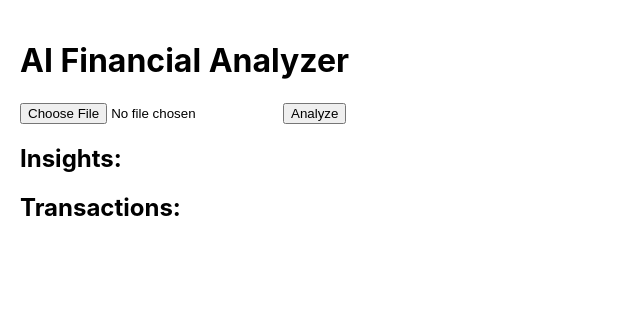
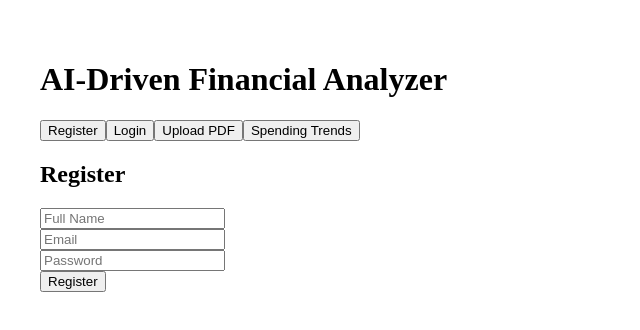
Before and after one commit to dxzielinski/aidfa-frontend, a React (Create React App) app: page / in a window 1280 px wide. Shown: the top 330 px of the page, without its empty margins (0-640 px from the left). Built offline with nearby package versions, Linux system fonts and the light colour scheme.

Commit message:
endpoints added and .js deleted

```diff
--- a/src/App.js
+++ /dev/null
@@ -1,58 +0,0 @@
-import React, { useState } from 'react';
-
-function App() {
-  const [file, setFile] = useState(null);
-  const [insights, setInsights] = useState('');
-  const [transactions, setTransactions] = useState([]);
-
-  const handleFileChange = (e) => {
-    setFile(e.target.files[0]);
-  };
-
-  const handleUpload = async () => {
-    if (!file) {
-      alert('Please select a file first!');
-      return;
-    }
-
-    const formData = new FormData();
-    formData.append('file', file);
-
-    try {
-      const response = await fetch('http://localhost:8000/process-transactions', {
-        method: 'POST',
-        body: formData,
-      });
-
-      const data = await response.json();
-      setInsights(data.insights);
-      setTransactions(data.transactions);
-    } catch (error) {
-      console.error('Error uploading file:', error);
-      alert('Upload failed.');
-    }
-  };
-
-  return (
-    <div style={{ padding: '20px' }}>
-      <h1>AI Financial Analyzer</h1>
-
-      <input type="file" accept=".csv" onChange={handleFileChange} />
-      <button onClick={handleUpload} style={{ marginLeft: '10px' }}>Analyze</button>
-
-      <h2>Insights:</h2>
-      <p>{insights}</p>
-
-      <h2>Transactions:</h2>
-      <ul>
-        {transactions.map((txn, index) => (
-          <li key={index}>
-            {txn.date} - {txn.description} - ${txn.amount} - {txn.category}
-          </li>
-        ))}
-      </ul>
-    </div>
-  );
-}
-
-export default App;
--- a/src/App.tsx
+++ b/src/App.tsx
@@ -1,63 +1,25 @@
 import React, { useState } from 'react';
+import Register from './components/Register';
+import Login from './components/Login';
+import PdfUploader from './components/PdfUploader';
+import SpendingTrends from './components/SpendingTrends';
 
 const App: React.FC = () => {
-  const [selectedFile, setSelectedFile] = useState<File | null>(null);
-  const [insights, setInsights] = useState<string>('');
-  const [loading, setLoading] = useState<boolean>(false);
-
-  const handleFileChange = (event: React.ChangeEvent<HTMLInputElement>) => {
-    if (event.target.files && event.target.files.length > 0) {
-      setSelectedFile(event.target.files[0]);
-    }
-  };
-
-  const handleUpload = async () => {
-    if (!selectedFile) {
-      alert('Please select a file first.');
-      return;
-    }
-
-    const formData = new FormData();
-    formData.append('file', selectedFile);
-
-    try {
-      setLoading(true);
-      const response = await fetch('http://localhost:8000/process-transactions', {
-        method: 'POST',
-        body: formData,
-      });
-
-      if (!response.ok) {
-        throw new Error('Upload failed');
-      }
-
-      const data = await response.json();
-      setInsights(data.insights);
-    } catch (error) {
-      console.error('Error uploading file:', error);
-      alert('Upload failed.');
-    } finally {
-      setLoading(false);
-    }
-  };
+  const [view, setView] = useState<'register' | 'login' | 'upload' | 'trends'>('register');
 
   return (
     <div style={{ padding: '2rem' }}>
-      <h1>AI Financial Analyzer</h1>
-
-      <input type="file" accept=".csv" onChange={handleFileChange} />
-      <button onClick={handleUpload} style={{ marginLeft: '1rem' }}>
-        Analyze
-      </button>
-
-      {loading && <p>Loading analysis...</p>}
-
-      {insights && (
-        <div style={{ marginTop: '2rem' }}>
-          <h2>AI Insights:</h2>
-          <p>{insights}</p>
-        </div>
-      )}
+      <h1>AI-Driven Financial Analyzer</h1>
+      <nav style={{ marginBottom: '1rem' }}>
+        <button onClick={() => setView('register')}>Register</button>
+        <button onClick={() => setView('login')}>Login</button>
+        <button onClick={() => setView('upload')}>Upload PDF</button>
+        <button onClick={() => setView('trends')}>Spending Trends</button>
+      </nav>
+      {view === 'register' && <Register />}
+      {view === 'login' && <Login />}
+      {view === 'upload' && <PdfUploader />}
+      {view === 'trends' && <SpendingTrends />}
     </div>
   );
 };
--- /dev/null
+++ b/src/components/Login.tsx
@@ -0,0 +1,40 @@
+import React, { useState } from 'react';
+
+const Login: React.FC = () => {
+  const [email, setEmail] = useState('');
+  const [password, setPassword] = useState('');
+  const [message, setMessage] = useState('');
+
+  const handleLogin = async () => {
+    try {
+      const response = await fetch('http://localhost:8080/login', {
+        method: 'POST',
+        headers: { 'Content-Type': 'application/json' },
+        body: JSON.stringify({ email, password })
+      });
+
+      const data = await response.json();
+      if (data.idToken) {
+        localStorage.setItem('token', data.idToken);
+        setMessage('Login successful!');
+      } else {
+        setMessage('Login failed.');
+      }
+    } catch (error) {
+      console.error(error);
+      setMessage('Login failed.');
+    }
+  };
+
+  return (
+    <div>
+      <h2>Login</h2>
+      <input placeholder="Email" onChange={(e) => setEmail(e.target.value)} /> <br />
+      <input type="password" placeholder="Password" onChange={(e) => setPassword(e.target.value)} /> <br />
+      <button onClick={handleLogin}>Login</button>
+      <p>{message}</p>
+    </div>
+  );
+};
+
+export default Login;
--- /dev/null
+++ b/src/components/PdfUploader.tsx
@@ -0,0 +1,38 @@
+import React, { useState } from 'react';
+
+const PdfUploader: React.FC = () => {
+  const [file, setFile] = useState<File | null>(null);
+  const [message, setMessage] = useState('');
+
+  const handleUpload = async () => {
+    if (!file) return alert('Please select a PDF file.');
+    const formData = new FormData();
+    formData.append('file', file);
+
+    try {
+      const token = localStorage.getItem('token');
+      const response = await fetch('http://localhost:8080/upload-pdf', {
+        method: 'POST',
+        headers: { Authorization: `Bearer ${token}` },
+        body: formData,
+      });
+
+      const data = await response.json();
+      setMessage(JSON.stringify(data.transactions, null, 2));
+    } catch (error) {
+      console.error(error);
+      setMessage('Upload failed.');
+    }
+  };
+
+  return (
+    <div>
+      <h2>Upload PDF</h2>
+      <input type="file" accept=".pdf" onChange={(e) => setFile(e.target.files?.[0] || null)} /> <br />
+      <button onClick={handleUpload}>Upload</button>
+      <pre>{message}</pre>
+    </div>
+  );
+};
+
+export default PdfUploader;
--- /dev/null
+++ b/src/components/Register.tsx
@@ -0,0 +1,37 @@
+import React, { useState } from 'react';
+
+const Register: React.FC = () => {
+  const [fullName, setFullName] = useState('');
+  const [email, setEmail] = useState('');
+  const [password, setPassword] = useState('');
+  const [message, setMessage] = useState('');
+
+  const handleRegister = async () => {
+    try {
+      const response = await fetch('http://localhost:8080/register', {
+        method: 'POST',
+        headers: { 'Content-Type': 'application/json' },
+        body: JSON.stringify({ full_name: fullName, email, password })
+      });
+
+      const data = await response.json();
+      setMessage(data.message || 'Registered successfully!');
+    } catch (error) {
+      console.error(error);
+      setMessage('Registration failed.');
+    }
+  };
+
+  return (
+    <div>
+      <h2>Register</h2>
+      <input placeholder="Full Name" onChange={(e) => setFullName(e.target.value)} /> <br />
+      <input placeholder="Email" onChange={(e) => setEmail(e.target.value)} /> <br />
+      <input type="password" placeholder="Password" onChange={(e) => setPassword(e.target.value)} /> <br />
+      <button onClick={handleRegister}>Register</button>
+      <p>{message}</p>
+    </div>
+  );
+};
+
+export default Register;
--- /dev/null
+++ b/src/components/SpendingTrends.tsx
@@ -0,0 +1,36 @@
+import React, { useState } from 'react';
+
+const SpendingTrends: React.FC = () => {
+  const [trends, setTrends] = useState<any[]>([]);
+
+  const fetchTrends = async () => {
+    try {
+      const token = localStorage.getItem('token');
+      const response = await fetch('http://localhost:8080/spending-trends', {
+        method: 'GET',
+        headers: { Authorization: `Bearer ${token}` },
+      });
+
+      const data = await response.json();
+      setTrends(data);
+    } catch (error) {
+      console.error(error);
+      alert('Failed to fetch trends');
+    }
+  };
+
+  return (
+    <div>
+      <h2>Spending Trends</h2>
+      <button onClick={fetchTrends}>Load Trends</button>
+      <ul>
+      {Array.isArray(trends) &&
+        trends.map((trend, idx) => (
+          <li key={idx}>{JSON.stringify(trend)}</li>
+        ))}
+      </ul>
+    </div>
+  );
+};
+
+export default SpendingTrends;
--- a/src/index.css
+++ /dev/null
@@ -1,13 +0,0 @@
-body {
-  margin: 0;
-  font-family: -apple-system, BlinkMacSystemFont, 'Segoe UI', 'Roboto', 'Oxygen',
-    'Ubuntu', 'Cantarell', 'Fira Sans', 'Droid Sans', 'Helvetica Neue',
-    sans-serif;
-  -webkit-font-smoothing: antialiased;
-  -moz-osx-font-smoothing: grayscale;
-}
-
-code {
-  font-family: source-code-pro, Menlo, Monaco, Consolas, 'Courier New',
-    monospace;
-}
--- a/src/index.js
+++ /dev/null
@@ -1,17 +0,0 @@
-import React from 'react';
-import ReactDOM from 'react-dom/client';
-import './index.css';
-import App from './App';
-import reportWebVitals from './reportWebVitals';
-
-const root = ReactDOM.createRoot(document.getElementById('root'));
-root.render(
-  <React.StrictMode>
-    <App />
-  </React.StrictMode>
-);
-
-// If you want to start measuring performance in your app, pass a function
-// to log results (for example: reportWebVitals(console.log))
-// or send to an analytics endpoint. Learn more: https://bit.ly/CRA-vitals
-reportWebVitals();
```
Also changed, not shown: 1 other file (tests, documents, lock files or other folders).
